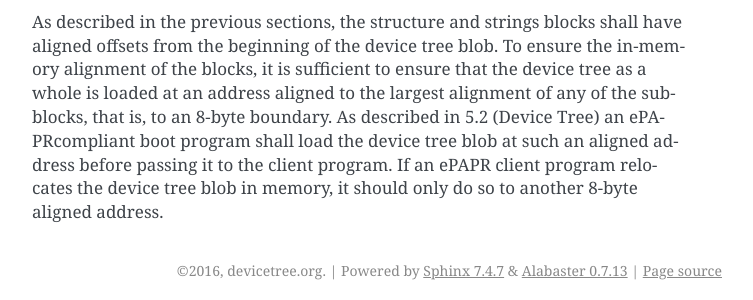
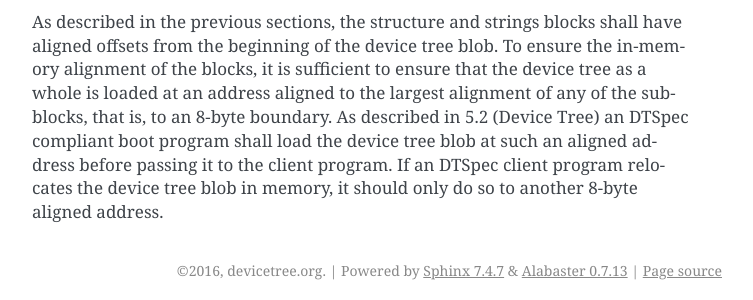
Before and after one commit to devicetree-org/devicetree-specification, a Sphinx documentation site: the page built from source/flattened-format.rst, in a window 1280 px wide and 900 px high, scrolled down 6895 px. Shown: the part 590-890 px from the top of the window, without its empty margins (388-1141 px from the left). Built offline with Sphinx 7.4.7, drawn with Linux system fonts in a browser that asks for light colours; some of the changed text lies outside the part shown.

Commit message:
Convert remaining 'ePAPR' text to substitutions
Convert explicit ePAPR spec references to seither spec or epapr variable
substitutions.

Signed-off-by: Rob Herring <robh@kernel.org>

```diff
--- a/source/device-bindings.rst
+++ b/source/device-bindings.rst
@@ -33,7 +33,7 @@ Some recommended practices include:
    ``reg`` and interrupts properties at a minimum.
 
 3. Use the conventions specified in section FIXME 6 (Device Bindings) if the
-   new device fits into one the ePAPR defined device classes.
+   new device fits into one the |spec| defined device classes.
 
 4. Use the miscellaneous property conventions specified in section
    FIXME 6.1.2, if applicable.
--- a/source/devicenodes.rst
+++ b/source/devicenodes.rst
@@ -5,7 +5,7 @@ Base Device Node Types
 ----------------------
 
 The sections that follow specify the requirements for the base set of
-device nodes required in an ePAPR-compliant device tree.
+device nodes required in an |spec|-compliant device tree.
 
 All device trees shall have a root node and the following nodes shall be
 present at the root of all device trees:
@@ -397,7 +397,7 @@ specific applicable detail.
                                                        The value shall be one of the following:
 
                                                        "spin-table" The CPU is enabled with the
-                                                       spin table method defined in the ePAPR.
+                                                       spin table method defined in the |spec|.
 
                                                        ``"[vendor],[method]"`` An
                                                        implementation-dependent string that
@@ -411,7 +411,7 @@ specific applicable detail.
                                                        Example: ``"fsl,MPC8572DS"``
 
                                                        Note: Other methods may be added to later
-                                                       revisions of the ePAPR specification.
+                                                       revisions of the |spec| specification.
    ``cpu-release-addr``         SD    ``<u64>``        The cpu-release-addr property is required for
                                                        cpu nodes that have an enable-method property
                                                        value of "spin-table". The value specifies the
--- a/source/flattened-format.rst
+++ b/source/flattened-format.rst
@@ -101,7 +101,7 @@ big-endian format.
 ``version``
     This field shall contain the version of the device tree data
     structure. The version is 17 if using the structure as defined in
-    this document. An ePAPR boot program may provide the device tree of
+    this document. An |spec| boot program may provide the device tree of
     a later version, in which case this field shall contain the version
     number defined in whichever later document gives the details of that
     version.
@@ -358,8 +358,8 @@ shall have aligned offsets from the beginning of the device tree blob.
 To ensure the in-memory alignment of the blocks, it is sufficient to
 ensure that the device tree as a whole is loaded at an address aligned
 to the largest alignment of any of the subblocks, that is, to an 8-byte
-boundary. As described in 5.2 (Device Tree) an ePAPRcompliant boot
+boundary. As described in 5.2 (Device Tree) an |spec| compliant boot
 program shall load the device tree blob at such an aligned address
-before passing it to the client program. If an ePAPR client program
+before passing it to the client program. If an |spec| client program
 relocates the device tree blob in memory, it should only do so to
 another 8-byte aligned address.
--- a/source/introduction.rst
+++ b/source/introduction.rst
@@ -85,7 +85,7 @@ Examples of device tree constructs are frequently shown in *Device Tree
 Syntax* form. See *Appendix A Device Tree Source Format (version 1)* for
 an overview of this syntax.
 
-Relationship to IEEE™ 1275 and ePAPR
+Relationship to IEEE™ 1275 and |epapr|
 ------------------------------------
 
 |spec| is loosely related to the IEEE 1275 Open Firmware
--- a/source/references.rst
+++ b/source/references.rst
@@ -3,8 +3,8 @@
 
 .. [IEEE1275] *Boot (Initialization Configuration) Firmware: Core Requirements
    and Practices*, 1994, This is the core standard (also known as IEEE
-   1275) that defines the device tree concept adopted by the ePAPR. It
-   is available from Global Engineering (http://global.ihs.com/).
+   1275) that defines the device tree concept adopted by the |spec| and
+   |epapr|. It is available from Global Engineering (http://global.ihs.com/).
 
 .. [b3] *PowerPC Processor Binding to IEEE 1275-1994 Standard for Boot
    (Initialization, Configuration) Firmware*, Version 2.1, Open Firmware
```
